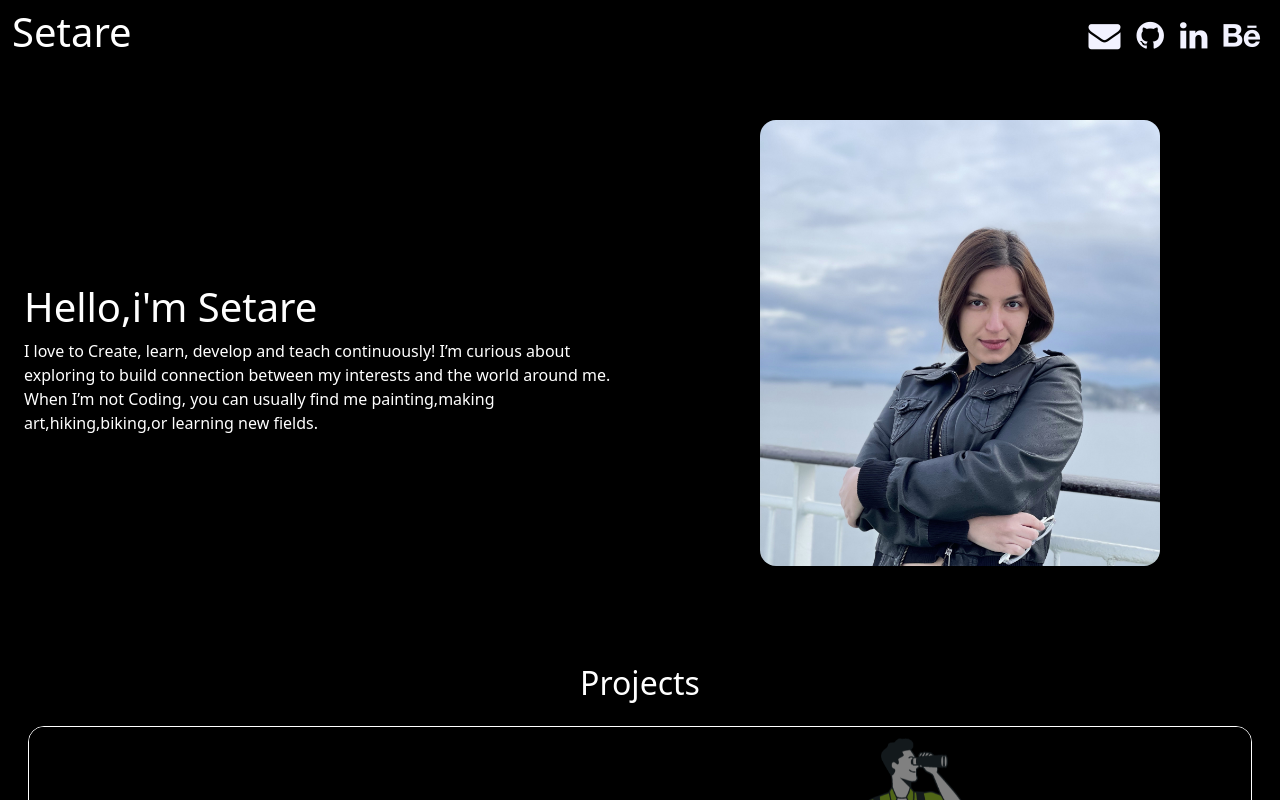
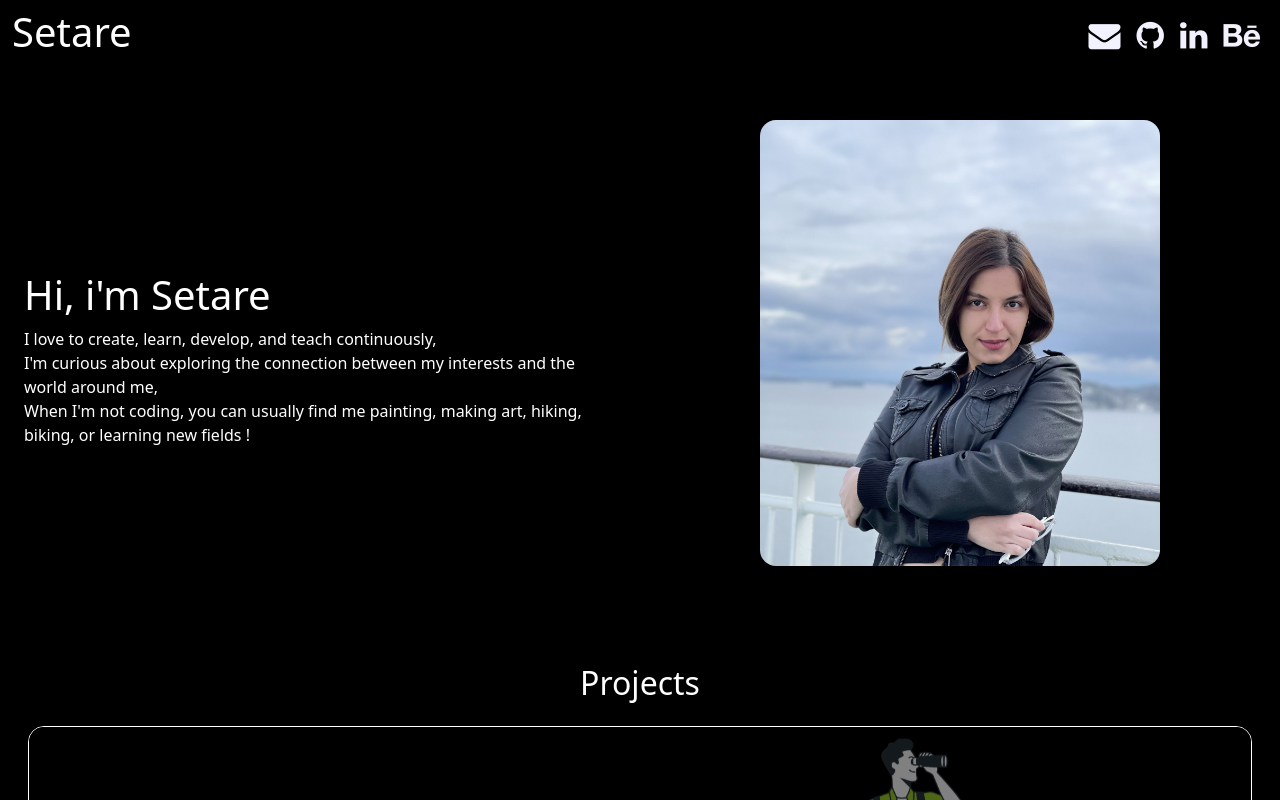
Before and after one commit to setare-sabouri/portfolio, a React (Create React App) app: page / in a window 1280 px wide. Shown: the top 800 px of the page. Built offline with nearby package versions, Linux system fonts and the light colour scheme.

Commit message:
resume updates

```diff
--- a/src/components/main/about.js
+++ b/src/components/main/about.js
@@ -4,15 +4,13 @@ export const About = () => {
     return (
         <main class="row align-items-center justify-content-between">
             <div class="info-wrapper col-sm-12 col-md-6 col-lg-6 col-xl-6 px-4">
-                <h1 class="">Hello,i'm Setare</h1>
+                <h1 class="">Hi, i'm Setare</h1>
                 <p class="">
-                    I love to Create, learn, develop and teach continuously! I’m curious
-                    about exploring to build connection between my interests and the
-                    world around me. <br />
-                    When I’m not Coding, you can usually find me painting,making
-                    art,hiking,biking,or learning new fields.
+                    I love to create, learn, develop, and teach continuously,<br />
+                    I'm curious about exploring the connection between my interests and the world around me,<br />
+                    When I'm not coding, you can usually find me painting, making art, hiking, biking, or learning new fields !
                 </p>
-            </div>
+            </div >
             <div class="image-wrapper col-sm-10 col-md-6 col-lg-6 col-xl-6">
                 <img
                     class="img-fluid mb-5"
@@ -22,5 +20,5 @@ export const About = () => {
                     alt="photo of setare"
                 />
             </div>
-        </main>)
+        </main >)
 }
--- a/src/components/skills/SkillsData.js
+++ b/src/components/skills/SkillsData.js
@@ -16,5 +16,6 @@ const skillsData = [
 
 
 
+
 ];
 export default skillsData;
```
Also changed, not shown: 1 other file (tests, documents, lock files or other folders).
